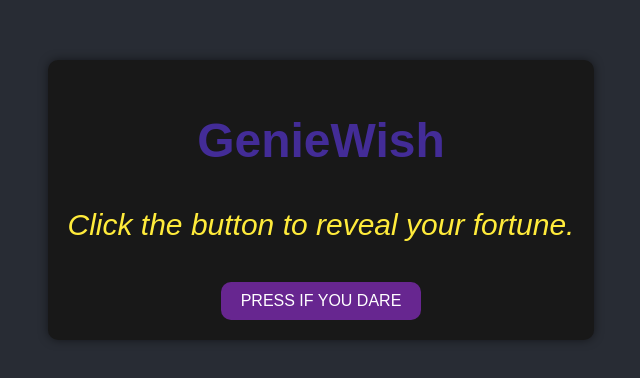
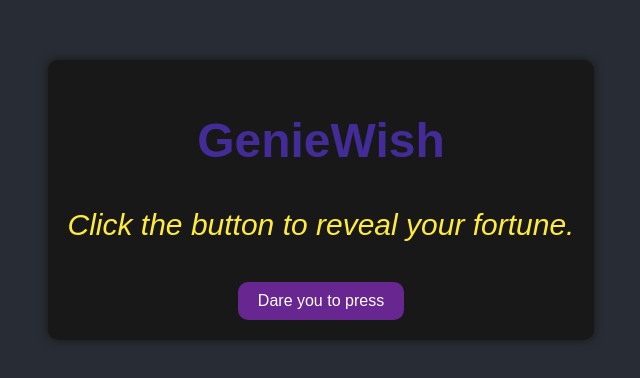
Before and after one commit to Kassyflor3s/Fortune-Teller, a plain HTML site: page index.html in a window 1280 px wide. Shown: the part 200-578 px from the top of the page, without its empty margins (319-959 px from the left). Drawn offline with Linux system fonts and the light colour scheme.

Commit message:
Changed button text

```diff
--- a/index.html
+++ b/index.html
@@ -13,7 +13,7 @@
         <div>
         <h1 class="main-title">GenieWish</h1>
         <p id="fortune">Click the button to reveal your fortune.</p>
-        <button id="fortuneButton" type="button">PRESS IF YOU DARE</button>
+        <button id="fortuneButton" type="button">Dare you to press</button>
         </div>
     <script src="script.js"></script>
 </body>
```
